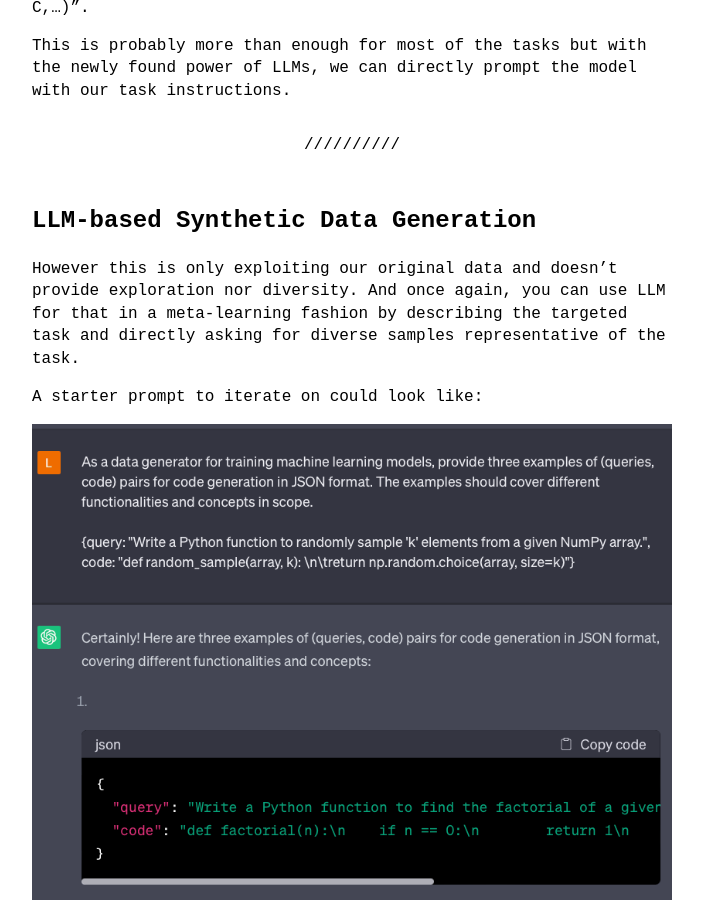
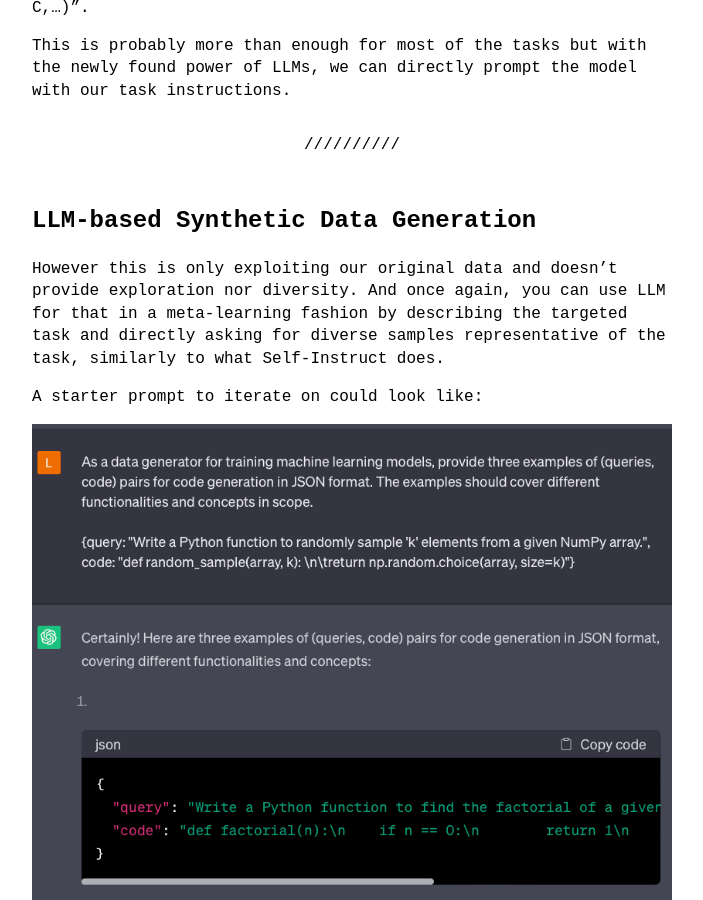
Before and after one commit to dsleo/dsleo.github.io, a Jekyll site: the page built from _posts/2023-06-16-the-no-free-lunch-theorem-of-LLMs.md, in a window 1280 px wide and 900 px high, scrolled down 2753 px. Shown: the whole window, without its empty margins (288-991 px from the left). Built offline with Jekyll 4.4.1, drawn with Linux system fonts in a browser that asks for light colours.

Commit message:
missing sentence

```diff
--- a/_posts/2023-06-16-the-no-free-lunch-theorem-of-LLMs.md
+++ b/_posts/2023-06-16-the-no-free-lunch-theorem-of-LLMs.md
@@ -39,7 +39,7 @@ This is probably more than enough for most of the tasks but with the newly found
 ---
 ## LLM-based Synthetic Data Generation
 
-However this is only exploiting our original data and doesn’t provide exploration nor diversity. And once again, you can use LLM for that in a meta-learning fashion by describing the targeted task and directly asking for diverse samples representative of the task.
+However this is only exploiting our original data and doesn’t provide exploration nor diversity. And once again, you can use LLM for that in a meta-learning fashion by describing the targeted task and directly asking for diverse samples representative of the task, similarly to what Self-Instruct does.
 
 A starter prompt to iterate on could look like:
 
```
